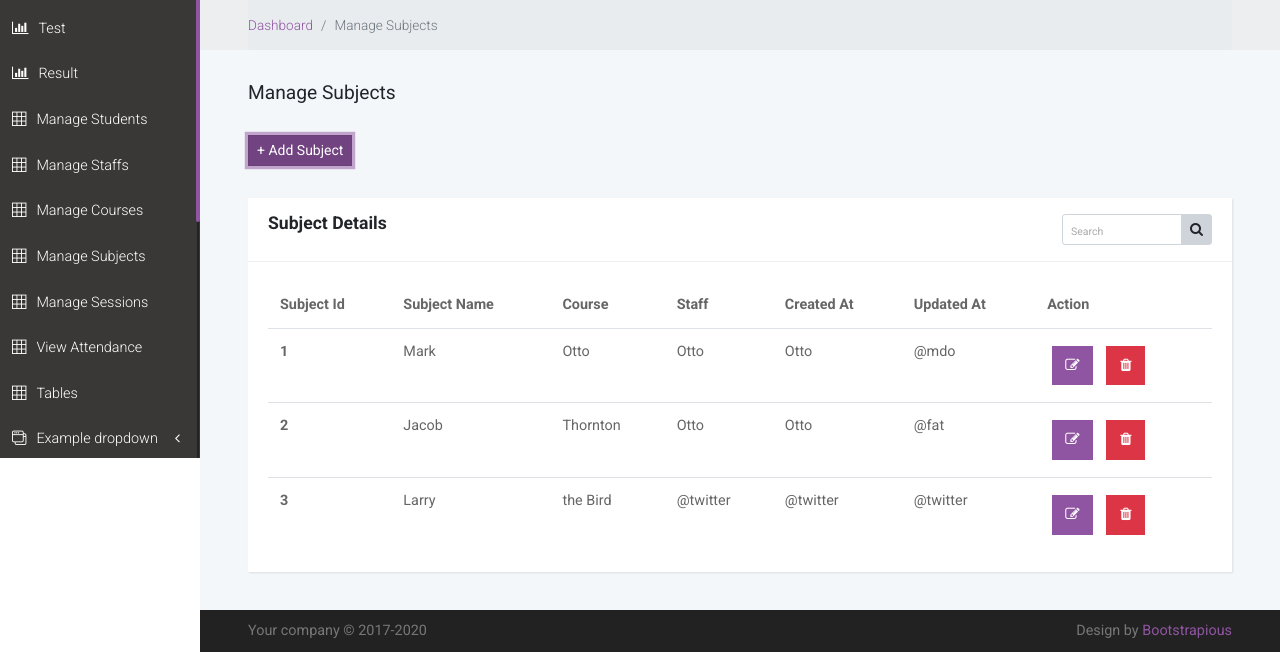
After one commit to dev-preetamraj/sms, a Django app: page /manage_subjects/ in a window 1280 px wide. The commit adds this page. Shown: the part 342-994 px from the top of the page. Run offline with Django 3.2, Linux system fonts and the light colour scheme; some libraries are stand-ins or nearby versions.

Commit message:
added manage course,subject,session and view attendence page

```diff
--- a/sms_app/HODurls.py
+++ b/sms_app/HODurls.py
@@ -13,6 +13,10 @@ urlpatterns = [
     path('tables/', views.tables_view, name='tables_view'),
     path('manage_student/', views.manage_student_view, name='manage_student_view'),
     path('manage_staff/', views.manage_staff_view, name='manage_staff_view'),
+    path('manage_courses/',views.manage_courses_view, name='manage_courses_view'),
+    path('manage_subjects/',views.manage_subjects_view, name='manage_subjects_view'),
+    path('manage_sessions/',views.manage_sessions_view, name='manage_sessions_view'),
+    path('view_attendance/',views.view_attendance, name='view_attendance'),
     path('add_student/', views.add_student_view, name='add_student'),
     path('add_staff/', views.add_staff_view, name='add_staff'),
     path('update_student/<str:pk>',
--- a/sms_app/views.py
+++ b/sms_app/views.py
@@ -77,8 +77,33 @@ def manage_staff_view(request):
         'staffs': staffs,
     }
     return render(request, 'main/manage_staff.html', context)
+def manage_courses_view(request):
 
+    context = {
 
+    }
+    return render(request, 'main/manage_courses.html', context)
+
+def manage_subjects_view(request):
+
+    context = {
+
+    }
+    return render(request, 'main/manage_subjects.html', context)
+
+def manage_sessions_view(request):
+
+    context = {
+
+    }
+    return render(request, 'main/manage_sessions.html', context)
+
+def view_attendance(request):
+
+    context = {
+
+    }
+    return render(request, 'main/view_attendance.html', context)
 
 def login_view(req):
     context = {}
--- a/static/css/custom.css
+++ b/static/css/custom.css
@@ -3,3 +3,23 @@
     margin-left:-50px;
     padding:0px 17px;
     color:green}
+
+    /* div.dataTables_filter {
+        text-align: right ;
+        padding-right: 10px;
+    }
+    @media only screen and (max-width: 767px){
+        div.dataTables_filter       {
+            text-align: center;}
+    } */
+
+.card-title {
+    float: left;
+}
+.card-tools {
+    float: right;
+}
+/* .action{
+    display:flex;
+    justify-content: center;
+} */
--- a/templates/main/base.html
+++ b/templates/main/base.html
@@ -1,8 +1,11 @@
 {% load static %}
 <!DOCTYPE html>
 <html>
+<head>
 {% include 'main/head.html' %}
-
+{% block add_css %}
+{% endblock add_css %}
+</head>
 <body>
     {% include 'main/navbar.html' %}
     {% block content %}
--- a/templates/main/head.html
+++ b/templates/main/head.html
@@ -1,6 +1,6 @@
 {% load static %}
 
-<head>
+
     <meta charset="utf-8">
     <meta http-equiv="X-UA-Compatible" content="IE=edge">
     <title>Bootstrap Dashboard by Bootstrapious.com</title>
@@ -20,7 +20,7 @@
     <!-- Custom Scrollbar-->
     <link rel="stylesheet" href="{% static 'vendor/malihu-custom-scrollbar-plugin/jquery.mCustomScrollbar.css' %}">
     <!-- theme stylesheet-->
-    <link rel="stylesheet" href="{% static 'css/style.default.css' %}" id="theme-stylesheet">
+    <link rel="stylesheet" href="{% static 'css/style.violet.css' %}" id="theme-stylesheet">
     <!-- Custom stylesheet - for your changes-->
     <link rel="stylesheet" href="{% static 'css/custom.css' %}">
     <!-- Favicon-->
@@ -29,4 +29,3 @@
     <!--[if lt IE 9]>
           <script src="https://oss.maxcdn.com/html5shiv/3.7.3/html5shiv.min.js"></script>
           <script src="https://oss.maxcdn.com/respond/1.4.2/respond.min.js"></script><![endif]-->
-</head>
--- a/templates/main/manage_student.html
+++ b/templates/main/manage_student.html
@@ -13,11 +13,13 @@
     margin: 20px;
     float: left;
     box-shadow: 0 0 1px #ccc;
+    transition: all 0.5s ease-in-out;
     -webkit-transition: all 0.5s ease-in-out;
     border: 0px;
     color: #fff;
 }
 .btn-change:hover{
+  transform: scale(1.1);
     -webkit-transform: scale(1.1);
     background: #31708f;
 }
@@ -27,11 +29,13 @@ background: rgb(230, 136, 12);
 margin: 20px;
 float: left;
 box-shadow: 0 0 1px #ccc;
+transition: all 0.5s ease-in-out;
 -webkit-transition: all 0.5s ease-in-out;
 border: 0px;
 color: #fff;
 }
 .btn-change1:hover{
+  transform: scale(1.1);
 -webkit-transform: scale(1.1);
 background: #b3b603;
 }
@@ -41,11 +45,13 @@ background: rgb(230, 44, 12);
 margin: 20px;
 float: left;
 box-shadow: 0 0 1px #ccc;
+transition: all 0.5s ease-in-out;
 -webkit-transition: all 0.5s ease-in-out;
 border: 0px;
 color: #fff;
 }
 .btn-change2:hover{
+  transform: scale(1.1);
 -webkit-transform: scale(1.1);
 background: #f80a02;
 }
--- /dev/null
+++ b/templates/main/manage_subjects.html
@@ -0,0 +1,123 @@
+{% extends 'main/base.html' %}
+{% load static %}
+{% block add_css %}
+<style>
+
+.fa-trash, .fa-edit {
+    margin: 5px;
+    padding: 8px 13px;
+}
+.fa-edit {
+    margin:5px;
+    padding:8px 12px;
+}
+</style>
+{% endblock add_css%}
+
+{% block content %}
+
+<div class="breadcrumb-holder">
+    <div class="container-fluid">
+      <ul class="breadcrumb">
+        <li class="breadcrumb-item"><a href="{% url 'hod_dashboard' %}">Dashboard</a></li>
+        <li class="breadcrumb-item active">Manage Subjects</li>
+      </ul>
+    </div>
+</div>
+<section>
+    <div class="container-fluid">
+        <header>
+            <h1 class="h3 display">Manage Subjects</h1><br>
+            <a href="#" class="btn btn-primary btn-sm active" role="button" aria-pressed="true">+ Add Subject</a>
+        </header>
+
+        <div class="row">
+            <div class="col-lg-12">
+              <div class="card">
+
+                <!--Card Head-->
+                <div class="card-header">
+                    <h4 class="card-title">Subject Details</h4>
+                    <div class="card-tools">
+                        <div class="input-group input-group-sm" style="width: 150px;">
+                            <input type="text" name="table_search" class="form-control float-right" placeholder="Search">
+
+                            <div class="input-group-append">
+                                <button type="submit" class="btn btn-default"><i class="fa fa-search"></i></button>
+                            </div>
+                        </div>
+                    </div>
+                </div>
+
+                <!--Table Content-->
+                <div class="card-body">
+                  <div class="table-responsive">
+                    <table class="table">
+                      <thead>
+                        <tr>
+                          <th>Subject Id</th>
+                          <th>Subject Name</th>
+                          <th>Course</th>
+                          <th>Staff</th>
+                          <th>Created At</th>
+                          <th>Updated At</th>
+                          <th class="action">Action</th>
+                        </tr>
+                      </thead>
+                      <tbody>
+                        <tr>
+                          <th scope="row">1</th>
+                          <td>Mark</td>
+                          <td>Otto</td>
+                          <td>Otto</td>
+                          <td>Otto</td>
+                          <td>@mdo</td>
+                          <td>
+                            <div class="action">
+                                <a href="#" title="edit"><button type="button" class="btn  btn-primary  fa fa-edit" ></button></a>
+
+                                <a href="#" title="delete" ><button type="button" class="btn btn-danger  fa fa-trash"></button></a>
+                            </div>
+                          </td>
+                        </tr>
+                        <tr>
+                          <th scope="row">2</th>
+                          <td>Jacob</td>
+                          <td>Thornton</td>
+                          <td>Otto</td>
+                          <td>Otto</td>
+                          <td>@fat</td>
+                          <td>
+                            <div class="action">
+                                <a href="#" title="edit"><button type="button" class="btn  btn-primary  fa fa-edit" ></button></a>
+
+                                <a href="#" title="delete" ><button type="button" class="btn btn-danger  fa fa-trash"></button></a>
+                            </div>
+                          </td>
+                        </tr>
+                        <tr>
+                          <th scope="row">3</th>
+                          <td>Larry</td>
+                          <td>the Bird</td>
+                          <td>@twitter</td>
+                          <td>@twitter</td>
+                          <td>@twitter</td>
+                          <td>
+                            <div class="action">
+                                <a href="#" title="edit"><button type="button" class="btn  btn-primary  fa fa-edit" ></button></a>
+
+                                <a href="#" title="delete" ><button type="button" class="btn btn-danger  fa fa-trash"></button></a>
+                            </div>
+                          </td>
+                        </tr>
+                      </tbody>
+                    </table>
+                  </div>
+                </div>
+              </div>
+            </div>
+        </div>
+    </div>
+</section>
+
+{% endblock %}
--- a/templates/main/navbar.html
+++ b/templates/main/navbar.html
@@ -25,6 +25,10 @@
                 <li><a href="{% url 'result-view' %}"> <i class="fa fa-bar-chart"></i>Result </a></li>
                 <li><a href="{% url 'manage_student_view' %}"> <i class="icon-grid"></i>Manage Students </a></li>
                 <li><a href="{% url 'manage_staff_view' %}"> <i class="icon-grid"></i>Manage Staffs </a></li>
+                <li><a href="{% url 'manage_courses_view' %}"> <i class="icon-grid"></i>Manage Courses </a></li>
+                <li><a href="{% url 'manage_subjects_view' %}"> <i class="icon-grid"></i>Manage Subjects </a></li>
+                <li><a href="{% url 'manage_sessions_view' %}"> <i class="icon-grid"></i>Manage Sessions </a></li>
+                <li><a href="{% url 'view_attendance' %}"> <i class="icon-grid"></i>View Attendance </a></li>
                 <li><a href="{% url 'tables_view' %}"> <i class="icon-grid"></i>Tables </a></li>
                 <li><a href="#exampledropdownDropdown" aria-expanded="false" data-toggle="collapse"> <i
                             class="icon-interface-windows"></i>Example dropdown </a>
```
Also changed, not shown: templates/main/manage_courses.html (added, +115 -0 lines), templates/main/manage_sessions.html (added, +111 -0 lines), templates/main/view_attendance.html (added, +151 -0 lines).
